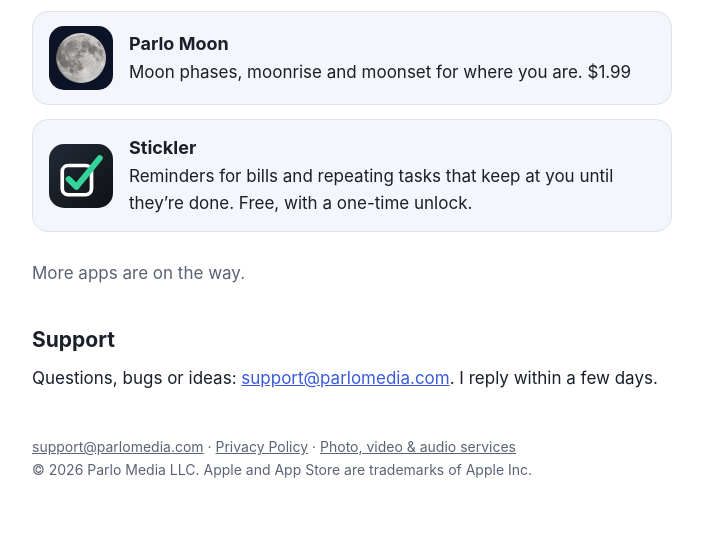
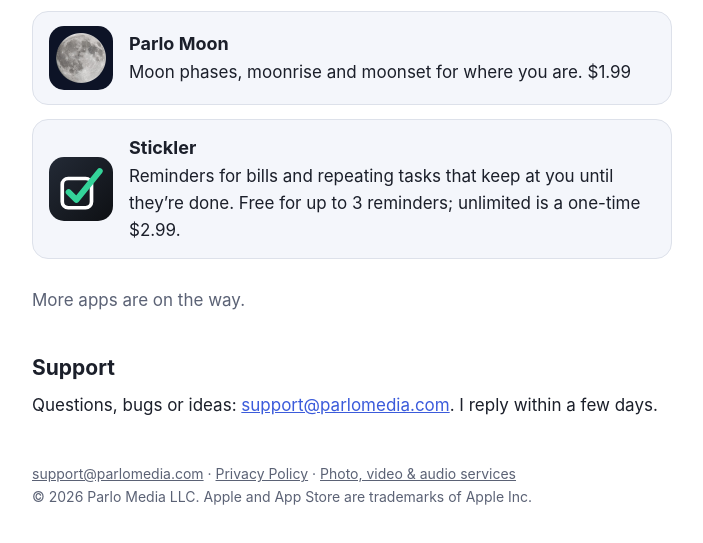
Before and after one commit to epark55/parlomedia, a plain HTML site: page index.html in a window 1280 px wide. Shown: the part 167-710 px from the top of the page, without its empty margins (288-991 px from the left). Drawn offline with Linux system fonts and the light colour scheme.

Commit message:
Stickler card: free for 3, unlimited $2.99

```diff
--- a/index.html
+++ b/index.html
@@ -11,7 +11,7 @@ details{border-top:1px solid var(--ln);padding:10px 0}summary{cursor:pointer;fon
 <nav><a href="/">Parlo Media</a><a href="/parlomoon/">Parlo Moon</a><a href="/stickler/">Stickler</a><a href="/privacy/">Privacy Policy</a></nav>
 <h1>Parlo Media</h1><p class="mu">Simple, private apps for iPhone.</p>
 <a class="card" href="/parlomoon/"><img src="/parlomoon/icon.png" alt="Parlo Moon app icon"><div><b>Parlo Moon</b>Moon phases, moonrise and moonset for where you are. $1.99</div></a>
-<a class="card" href="/stickler/"><img src="/stickler/icon.svg" alt="Stickler app icon"><div><b>Stickler</b>Reminders for bills and repeating tasks that keep at you until they&rsquo;re done. Free, with a one-time unlock.</div></a>
+<a class="card" href="/stickler/"><img src="/stickler/icon.svg" alt="Stickler app icon"><div><b>Stickler</b>Reminders for bills and repeating tasks that keep at you until they&rsquo;re done. Free for up to 3 reminders; unlimited is a one-time $2.99.</div></a>
 <p class="mu" style="margin-top:28px">More apps are on the way.</p>
 <h2 id="support">Support</h2><p>Questions, bugs or ideas: <a href="mailto:support@parlomedia.com">support@parlomedia.com</a>. I reply within a few days.</p>
 <footer><a href="mailto:support@parlomedia.com">support@parlomedia.com</a> &middot; <a href="/privacy/">Privacy Policy</a> &middot; <a href="https://services.parlomedia.com/">Photo, video &amp; audio services</a><br>&copy; 2026 Parlo Media LLC. Apple and App Store are trademarks of Apple Inc.</footer></main></body></html>
```
